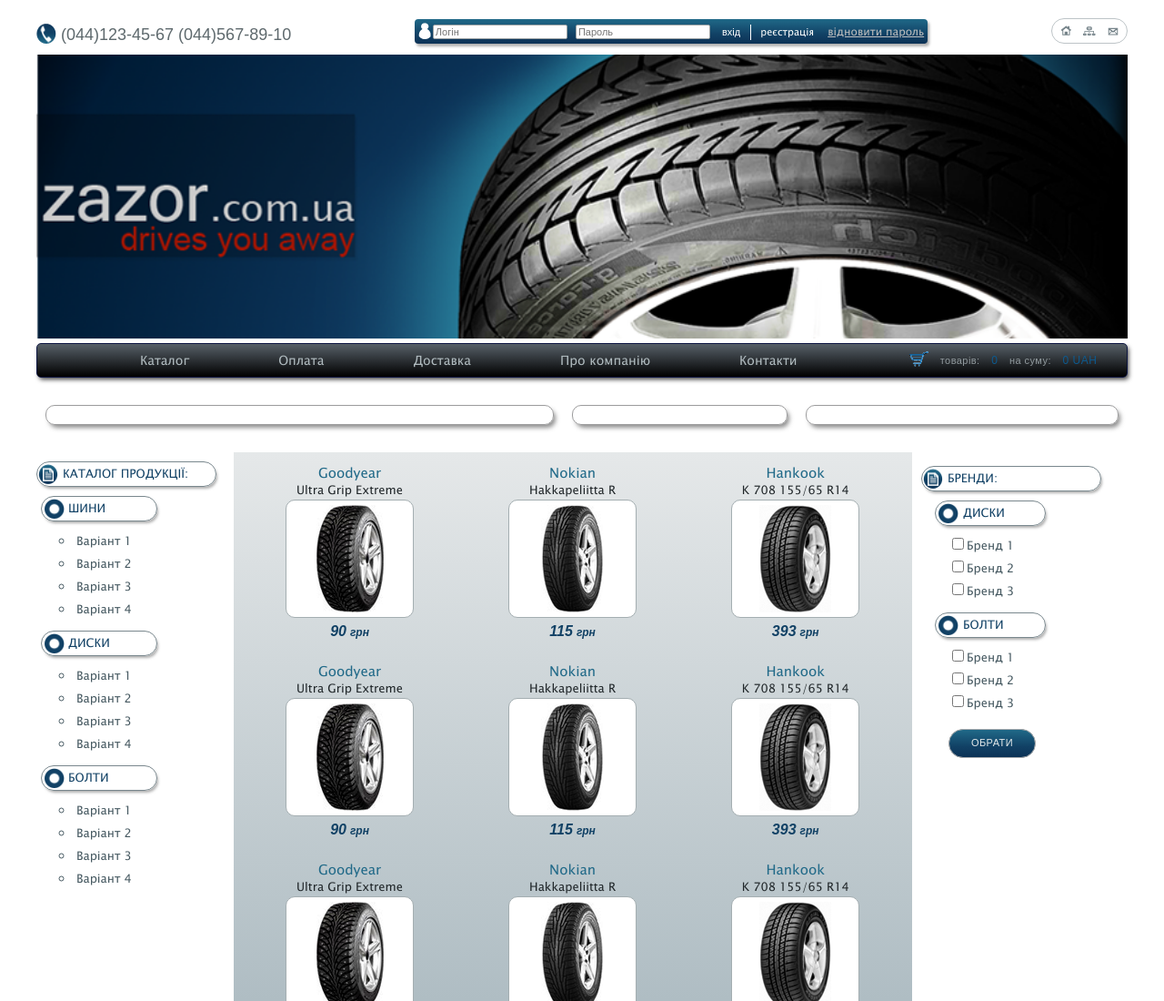
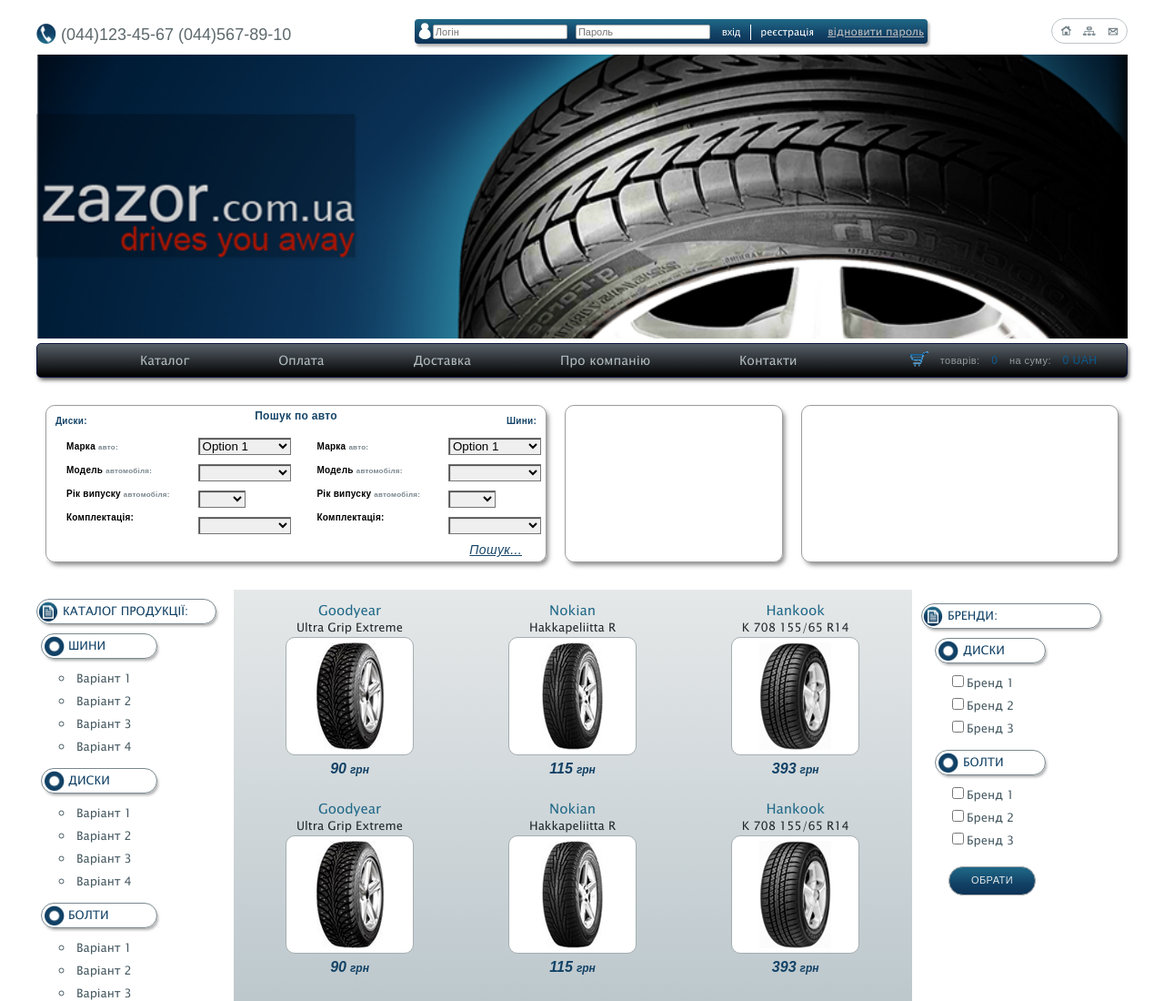
Before and after one commit to 999jarik/Homework_6, a plain HTML site: page index.html in a window 1280 px wide. Shown: the top 1100 px of the page at 91% size. Drawn offline with Linux system fonts and the light colour scheme.

Commit message:
Added first filtres-block

```diff
--- a/css/styles.css
+++ b/css/styles.css
@@ -180,9 +180,9 @@
     flex-wrap: nowrap;
     justify-content: space-between;
 }
-.auto,
-.tires,
-.rims {
+.filtres-auto,
+.filtres-tires,
+.filtres-rims {
     padding: 10px;
     margin: 10px;
     border: 1px solid #9c9c9d;
@@ -190,14 +190,99 @@
     box-shadow: 3px 4px 5px -1px rgba(104,104,104,0.75);
     font-family: 'Lucida Sans Unicode', sans-serif;
 }
-.auto {
+.filtres-auto {
     flex-basis: 50%;
+    position: relative;
+    padding: 5px 2px;
+
 }
-.tires {
+.auto-title {
+    font-family: Arial;
+    font-size: 12px;
+    font-weight: 900;
+    letter-spacing: 0.025em;
+    color: #154467;
+    text-align: center;
+}
+.auto-subtitle-left {
+    position: absolute;
+    left: 10px;
+    top: 12px;
+    font-family: Arial;
+    font-size: 10px;
+    font-weight: 900;
+    letter-spacing: 0.025em;
+    color: #154468;
+}
+.auto-subtitle-right {
+    position: absolute;
+    right: 10px;
+    top: 12px;
+    font-family: Arial;
+    font-size: 10px;
+    font-weight: 900;
+    letter-spacing: 0.025em;
+    color: #154468;
+}
+.form-auto-wrap {
+    padding: 15px 5px;
+    display: flex;
+    justify-content: space-between;
+}
+.name-select {
+    padding: 8px 15px;
+    font-family: Arial;
+    font-size: 10px;
+    font-weight: 700;
+    letter-spacing: 0.025em;
+    color: #000000;
+}
+.name-select span {
+    font-size: 8px;
+    color: #77858b;
+}
+.filtres-select {
+    padding-top: 3px;
+    max-width: 100px;
+    width: 100%;
+}
+.select-auto {
+    flex-basis: 25%;
+    display: block;
+    margin-bottom: 10px;
+    width: 100%;
+    box-shadow: inset 1px 1px 1px 0px rgba(0,0,0,0.74);
+}
+.select-auto:nth-child(3) {
+    width: 50%;
+}
+.auto-submit {
+    position: absolute;
+    bottom: 4px;
+    right: 20px;
+    transition: 0.2s all;
+}
+.auto-submit:hover, .auto-submit:focus {
+    right: 26px;
+}
+.auto-submit-button {
+    background: transparent;
+    border: none;
+    font-family: Arial;
+    font-size: 14px;
+    font-weight: 400;
+    font-style: italic;
+    text-decoration: underline;
+    letter-spacing: 0.025em;
+    color: #154467;
+}
+.filtres-tires {
     flex-basis: 20%;
+    position: relative;
 }
-.rims {
+.filtres-rims {
     flex-basis: 30%;
+    position: relative;
 }
 
 .content {
--- a/index.html
+++ b/index.html
@@ -51,9 +51,52 @@
         </nav>
     </header>
     <div class="filtres">
-        <div class="auto"></div>
-        <div class="tires"></div>
-        <div class="rims"></div>
+        <div class="filtres-auto">
+            <h3 class="auto-title">Пошук по авто</h3>
+            <h4 class="auto-subtitle-left">Диски:</h4>
+            <h4 class="auto-subtitle-right">Шини:</h4>
+            <form class="form-auto" method="post">
+                <div class="form-auto-wrap">
+                    <div class="name-filtres">
+                        <p class="name-select">Марка <span>авто:</span></p>
+                        <p class="name-select">Модель <span>автомобіля:</span></p>
+                        <p class="name-select">Рік випуску <span>автомобіля:</span></p>
+                        <p class="name-select">Комплектація:</p>
+                    </div>
+                    <div class="filtres-select">
+                        <select class="select-auto" name="brand" id="">
+                            <option value="">Option 1</option>
+                            <option value="">Option 2</option>
+                            <option value="">Option 3</option>
+                        </select>
+                        <select class="select-auto" name="model" id=""></select>
+                        <select class="select-auto" name="year" id=""></select>
+                        <select class="select-auto" name="komplekt" id=""></select>
+                    </div>
+                    <div class="name-filtres">
+                        <p class="name-select">Марка <span>авто:</span></p>
+                        <p class="name-select">Модель <span>автомобіля:</span></p>
+                        <p class="name-select">Рік випуску <span>автомобіля:</span></p>
+                        <p class="name-select">Комплектація:</p>
+                    </div>
+                    <div class="filtres-select">
+                        <select class="select-auto" name="brand" id="">
+                            <option value="">Option 1</option>
+                            <option value="">Option 2</option>
+                            <option value="">Option 3</option>
+                        </select>
+                        <select class="select-auto" name="model" id=""></select>
+                        <select class="select-auto" name="year" id=""></select>
+                        <select class="select-auto" name="komplekt" id=""></select>
+                    </div>
+                </div>
+                <div class="auto-submit">
+                    <input class="auto-submit-button" type="submit" value="Пошук...">
+                </div>
+            </form>
+        </div>
+        <div class="filtres-tires"></div>
+        <div class="filtres-rims"></div>
     </div>
     <div class="content">
         <div class="leftbar">
```
